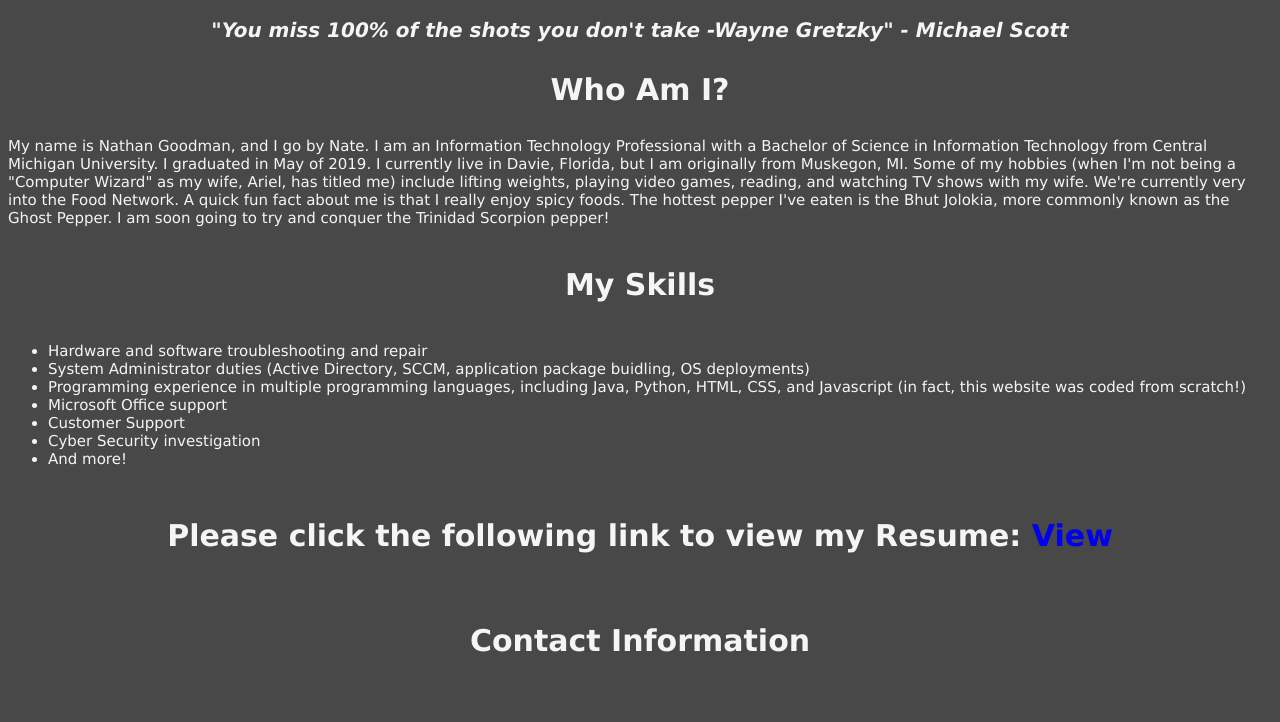
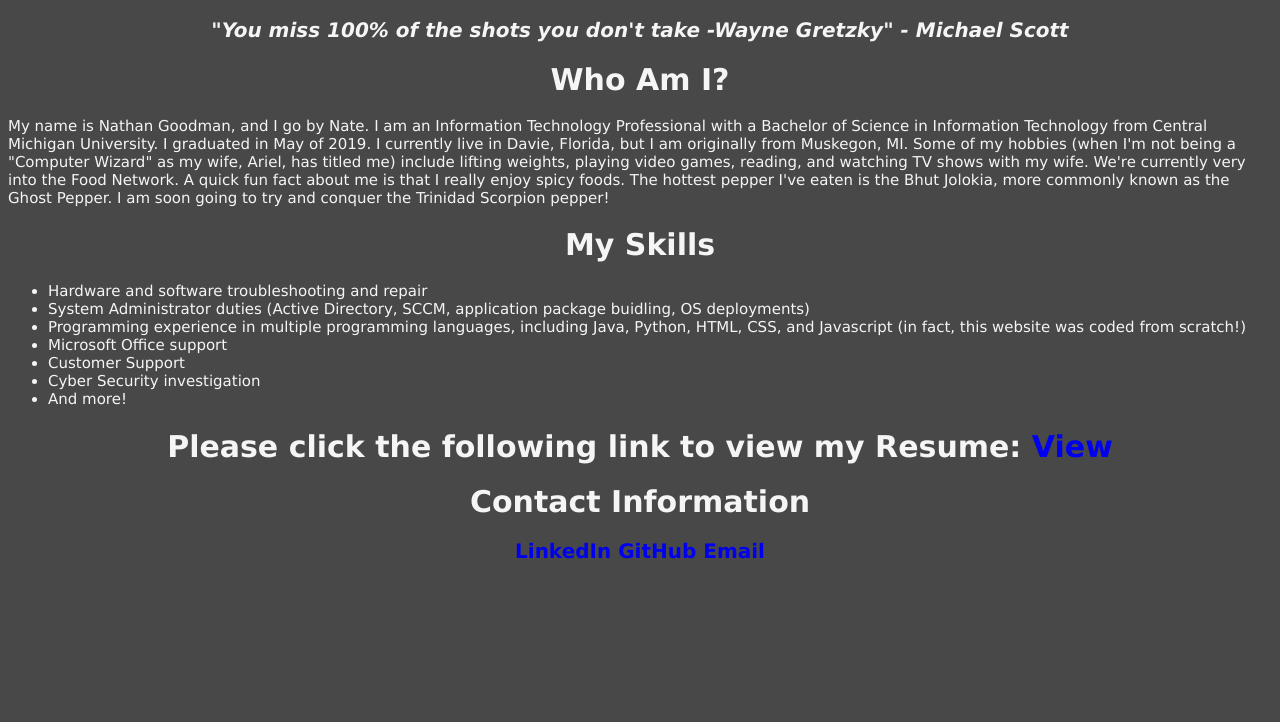
Before and after one commit to nategoodman88/nategoodman.dev, a plain HTML site: page Index.html in a window 1280 px wide. Shown: the part 864-1586 px from the top of the page. After the commit the page ends 1447 px from the top, so only its background shows below. Drawn offline with Linux system fonts and the light colour scheme.

Commit message:
Added contack links

```diff
--- a/Index.html
+++ b/Index.html
@@ -17,9 +17,9 @@
 		<h1> Ambitious Information Technology Professional </h1>
 		<img src="images/Nate.jpg" alt= "Nate" style="width:100%; height:auto; margin:0 auto;">
 			<h2> "You miss 100% of the shots you don't take -Wayne Gretzky" - Michael Scott  </h2>
-		<h3> Who Am I? </h3>
+		<h1> Who Am I? </h1>
 			<p id="About"> My name is Nathan Goodman, and I go by Nate. I am an Information Technology Professional with a Bachelor of Science in Information Technology from Central Michigan University. I graduated in May of 2019. I currently live in Davie, Florida, but I am originally from Muskegon, MI. Some of my hobbies (when I'm not being a "Computer Wizard" as my wife, Ariel, has titled me) include lifting weights, playing video games, reading, and watching TV shows with my wife. We're currently very into the Food Network. A quick fun fact about me is that I really enjoy spicy foods. The hottest pepper I've eaten is the Bhut Jolokia, more commonly known as the Ghost Pepper. I am soon going to try and conquer the Trinidad Scorpion pepper! </p>
-		<h4 id="My Skills"> My Skills </h4>
+		<h1 id="My Skills"> My Skills </h1>
 			 <ul>
   				<li>Hardware and software troubleshooting and repair</li>
   				<li>System Administrator duties (Active Directory, SCCM, application package buidling, OS deployments)</li>
@@ -29,11 +29,9 @@
   				<li>Cyber Security investigation</li>
   				<li>And more!</li>
 			</ul>
-		<h5 id="Resume"> Please click the following link to view my Resume: <a href="https://www.dropbox.com/s/9oi0b0qpmsa6kuv/Resume.docx?dl=0/"target="_blank"><span class="a"> View </span> </a> </h5>
-		<h6 id="Contact"> Contact Information </h6>
-		<a href="https://www.linkedin.com/in/nathan-goodman-a81051142/">
-  			<img src="" alt="HTML tutorial" style="width:42px;height:42px;border:0;">
-		</a>
+		<h1 id="Resume"> Please click the following link to view my Resume: <a href="https://www.dropbox.com/s/9oi0b0qpmsa6kuv/Resume.docx?dl=0/"target="_blank"><span class="a"> View </span> </a> </h1>
+		<h1 id="Contact"> Contact Information </h1>
+		<h3> <a href="https://www.linkedin.com/in/nathan-goodman-a81051142/"><span class="a"> LinkedIn </span> </a> <a href="https://github.com/nategoodman88"><span class="a"> GitHub </span> </a><a href="mailto:nategoodman88@gmail.com"><span class ="a"> Email </span> </a> </h3>
 	</body>
 
 </html>
--- a/Style.css
+++ b/Style.css
@@ -18,23 +18,7 @@ h2 {
 }
 
 h3 {
-  font-size: 30px;
-  text-align: center
-}
-
-h4 {
-  font-size: 30px;
-  text-align: center
-
-}
-
-h5 {
-  font-size: 30px;
-  text-align: center
-}
-
-h6 {
-  font-size: 30px;
+  font-size: 20px;
   text-align: center
 }
 
```
Also changed, not shown: images/LinkedIn.jpg (deleted).
